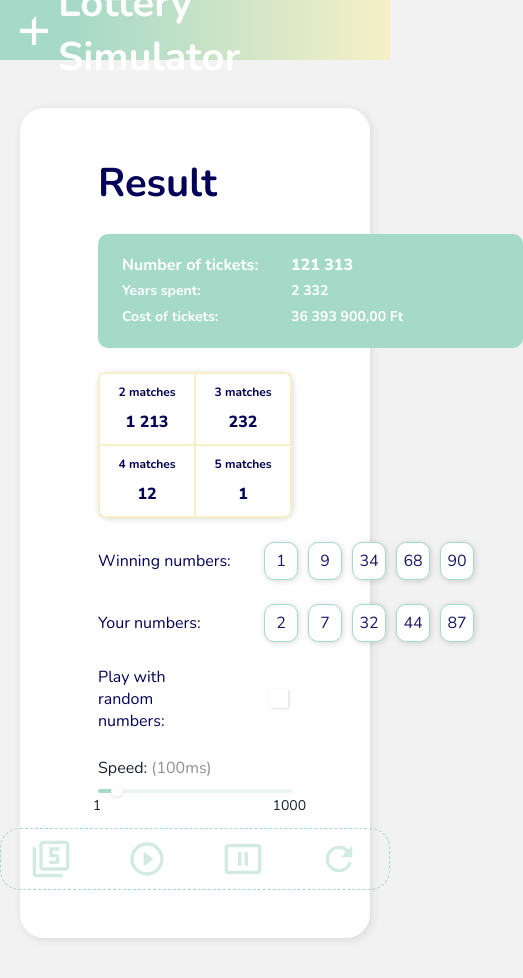
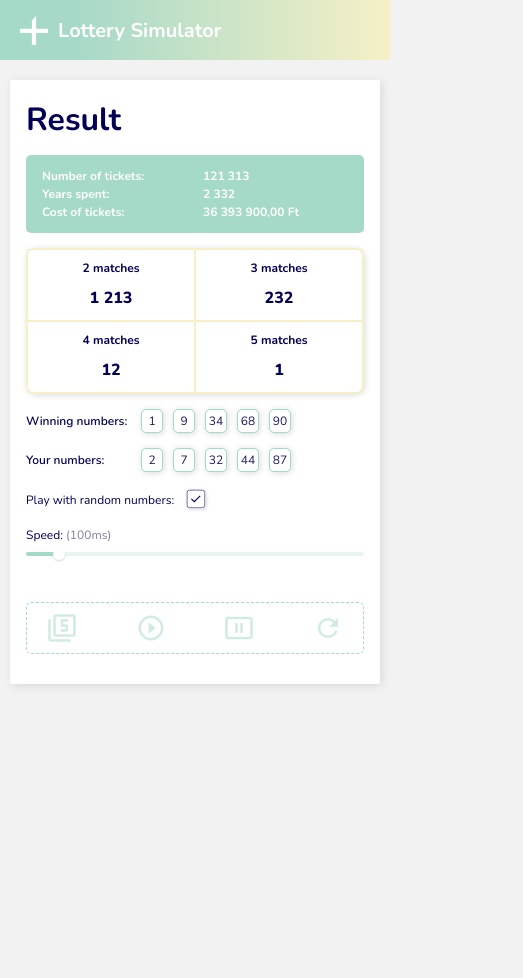
Before and after one commit to super-convincing/demo-lottery-simulator-ui, a React (Vite) app: page /play in a window 390 px wide. Shown: the top 978 px of the page, 523 px wide, since content can reach past the window. After the commit the page ends 844 px from the top, so only its background shows below. Built offline with nearby package versions, Linux system fonts and the light colour scheme.

Commit message:
style: mobile

```diff
--- a/src/pages/PagePlay.tsx
+++ b/src/pages/PagePlay.tsx
@@ -43,28 +43,20 @@ const SecTitle = () => {
 
 const SecSummary = ({ nrTickets }: { nrTickets: number }) => {
   return <div className='sec-summary'>
-    <table>
-      <tbody>
-        <tr className='big'>
-          <th>Number of tickets:</th>
-          <td><CNumber value={nrTickets} /></td>
-        </tr>
-        <tr>
-          <th>Years spent:</th>
-          <td><CNumber value={Math.trunc(nrTickets / 52)} /></td>
-        </tr>
-        <tr>
-          <th>Cost of tickets:</th>
-          <td>
-            <CNumber
-              value={nrTickets * CONFIG.ticketCost}
-              decimalScale={2}
-              suffix={` ${CONFIG.currency}`}
-            />
-          </td>
-        </tr>
-      </tbody>
-    </table>
+    <SimpleGrid columns={2}>
+      <span className='text big'>Number of tickets:</span>
+      <span className='number big'><CNumber value={nrTickets} /></span>
+      <span className='text'>Years spent:</span>
+      <span className='number'><CNumber value={Math.trunc(nrTickets / 52)} /></span>
+      <span className='text'>Cost of tickets:</span>
+      <span className='number'>
+        <CNumber
+          value={nrTickets * CONFIG.ticketCost}
+          decimalScale={2}
+          suffix={` ${CONFIG.currency}`}
+        />
+      </span>
+    </SimpleGrid>
   </div>
 }
 
@@ -94,7 +86,7 @@ const SecYourNumbers = ({ numbers }: { numbers: number[] }) => {
 const SecPlayRandom = ({ on, toggle }: { on: boolean, toggle: VoidFunction }) => {
   return <div className='sec-play-random'>
     <div className='text'>Play with random numbers:</div>
-    <div className='choide'>
+    <div className='choice'>
       <div className='checkbox' onClick={toggle}>
         <img src={on ? RandomOn : RandomOff} alt="Random" />
       </div>
@@ -117,6 +109,7 @@ const SecSpeed = ({
     </div>
   </div>
 }
+
 const SecFlowContorls = () => {
   return <div className='sec-flow-controls'>
     <div className='buttons'>
--- a/src/style/a.scss
+++ b/src/style/a.scss
@@ -1,6 +1,12 @@
 @import "variables.scss";
 @import "mixins.scss";
 @import "fonts.scss";
+
 @import "app.scss";
 @import "page-play.scss";
 @import "components.scss";
+
+
+@import "app.mobile.scss";
+@import "page-play.mobile.scss";
+@import "components.mobile.scss";
--- /dev/null
+++ b/src/style/app.mobile.scss
@@ -0,0 +1,13 @@
+@media (max-width: 768px) {
+  .app-layout {
+    .layout-header {
+      h1 {
+        font-size: 20px;
+      }
+    }
+
+    .layout-content {
+      padding: 20px 10px;
+    }
+  }
+}
--- /dev/null
+++ b/src/style/components.mobile.scss
@@ -0,0 +1,32 @@
+@media (max-width: 768px) {
+
+  .comp-lottery-number {
+    width: 22px;
+    height: 24px;
+    border-radius: 5px;
+
+    span {
+      font-size: 12px;
+      font-weight: 400;
+    }
+  }
+
+  .comp-slider {
+    div[role="presentation"] {
+      display: none;
+    }
+  }
+
+
+  .comp-lottery-numbers {
+    gap: 5px;
+
+    .text {
+      font-size: 12px;
+      font-weight: 600;
+      min-width: 110px;
+    }
+  }
+
+
+}
--- a/src/style/components.scss
+++ b/src/style/components.scss
@@ -1,14 +1,3 @@
-.content-container {
-  width: 100%;
-  max-width: 792px;
-  min-height: 400px;
-  flex-shrink: 0;
-  border-radius: 24px;
-  background: #FFF;
-  box-shadow: 2px 2px 10px 0px rgba(0, 0, 0, 0.10);
-  padding: 48px 78px;
-}
-
 .comp-number {
   background-color: transparent;
   background: transparent;
--- /dev/null
+++ b/src/style/page-play.mobile.scss
@@ -0,0 +1,83 @@
+@media (max-width: 768px) {
+  .content-container {
+    min-height: unset;
+    padding: 20px 16px 30px;
+    border-radius: 2px;
+  }
+
+  .play-content {
+    gap: 15px;
+
+    .sec-title {
+      h2 {
+        font-size: 32px;
+        line-height: 40px;
+      }
+    }
+
+    .sec-summary {
+      border-radius: 5px;
+      padding: 12px;
+
+      .text,
+      .number,
+      input {
+        font-size: 12px;
+        // min-width: 165px;
+        line-height: 18px;
+      }
+
+      .number input {}
+
+
+      .text.big,
+      .number.big input {
+        font-size: 12px;
+      }
+
+      .number.big input {
+        font-weight: 700;
+      }
+    }
+
+    .sec-wons {}
+
+    .sec-play-random {
+      gap: 10px;
+
+      .checkbox {
+        img {
+          width: 25px;
+          height: 25px;
+        }
+      }
+
+      .text {
+        font-size: 12px;
+      }
+    }
+
+    .sec-speed {
+      .text {
+        font-size: 12px;
+      }
+    }
+
+    .sec-flow-controls {
+      .buttons {
+        gap: 10px;
+        padding: 10px 20px;
+        border-radius: 5px;
+        width: 100%;
+        justify-content: space-between;
+
+        .comp-icon {
+          svg {
+            width: 30px;
+            height: 30px;
+          }
+        }
+      }
+    }
+  }
+}
--- a/src/style/page-play.scss
+++ b/src/style/page-play.scss
@@ -1,3 +1,14 @@
+.content-container {
+  width: 100%;
+  max-width: 792px;
+  min-height: 400px;
+  flex-shrink: 0;
+  border-radius: 24px;
+  background: #FFF;
+  box-shadow: 2px 2px 10px 0px rgba(0, 0, 0, 0.10);
+  padding: 48px 78px;
+}
+
 .play-content {
   @include flexCol();
   gap: 24px;
@@ -20,40 +31,31 @@
     position: relative;
     float: left;
 
-    table {
-
-      th,
-      td,
-      td input {
+    .text,
+    .number,
+    input {
       color: #FFF;
       font-size: 14px;
       line-height: normal;
-        min-width: 165px;
       line-height: 26px;
       font-weight: 700;
       padding: 0px 4px;
       text-align: left;
     }
 
-      td input {
+    .number input {
       float: left;
       min-width: 0px;
-        width: fit-content;
     }
 
-      tr.big {
 
-        th,
-        td,
-        td input {
+    .text.big,
+    .number.big input {
       font-size: 16px;
     }
 
-        td,
-        td input {
+    .number.big input {
       font-weight: 800;
-        }
-      }
     }
   }
 
@@ -70,6 +72,7 @@
     gap: 56px;
 
     .checkbox {
+      color: $primary-color;
       cursor: pointer;
     }
 
@@ -78,8 +81,15 @@
     }
   }
 
+  .sec-speed {
+    .text {
+      @include baseText();
+    }
+  }
+
   .sec-flow-controls {
     @include flexCol();
+    margin-top: 20px;
 
     .buttons {
       @include flexRow();
@@ -90,18 +100,3 @@
     }
   }
 }
-
-@media screen and (max-width: 768px) {
-  .play-content {
-    // .sec-summary {
-    //   table {
-
-    //     th,
-    //     td,
-    //     td input {
-    //       font-size: 12px;
-    //     }
-    //   }
-    // }
-  }
-}
```
Also changed, not shown: src/assets/checkboxOff.svg, src/assets/checkboxOn.svg. Lines whose indentation alone changed are shown as unchanged.
